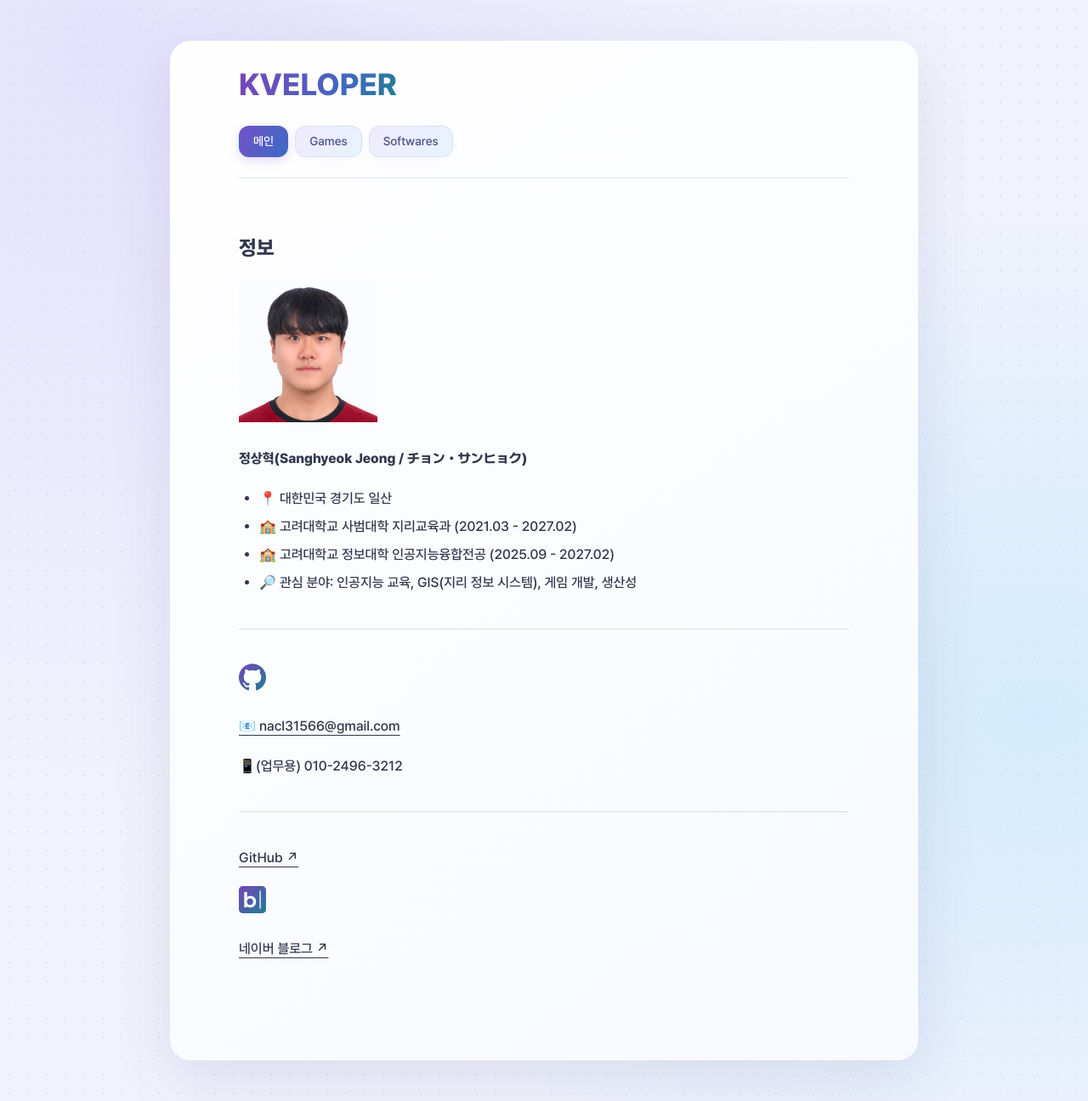
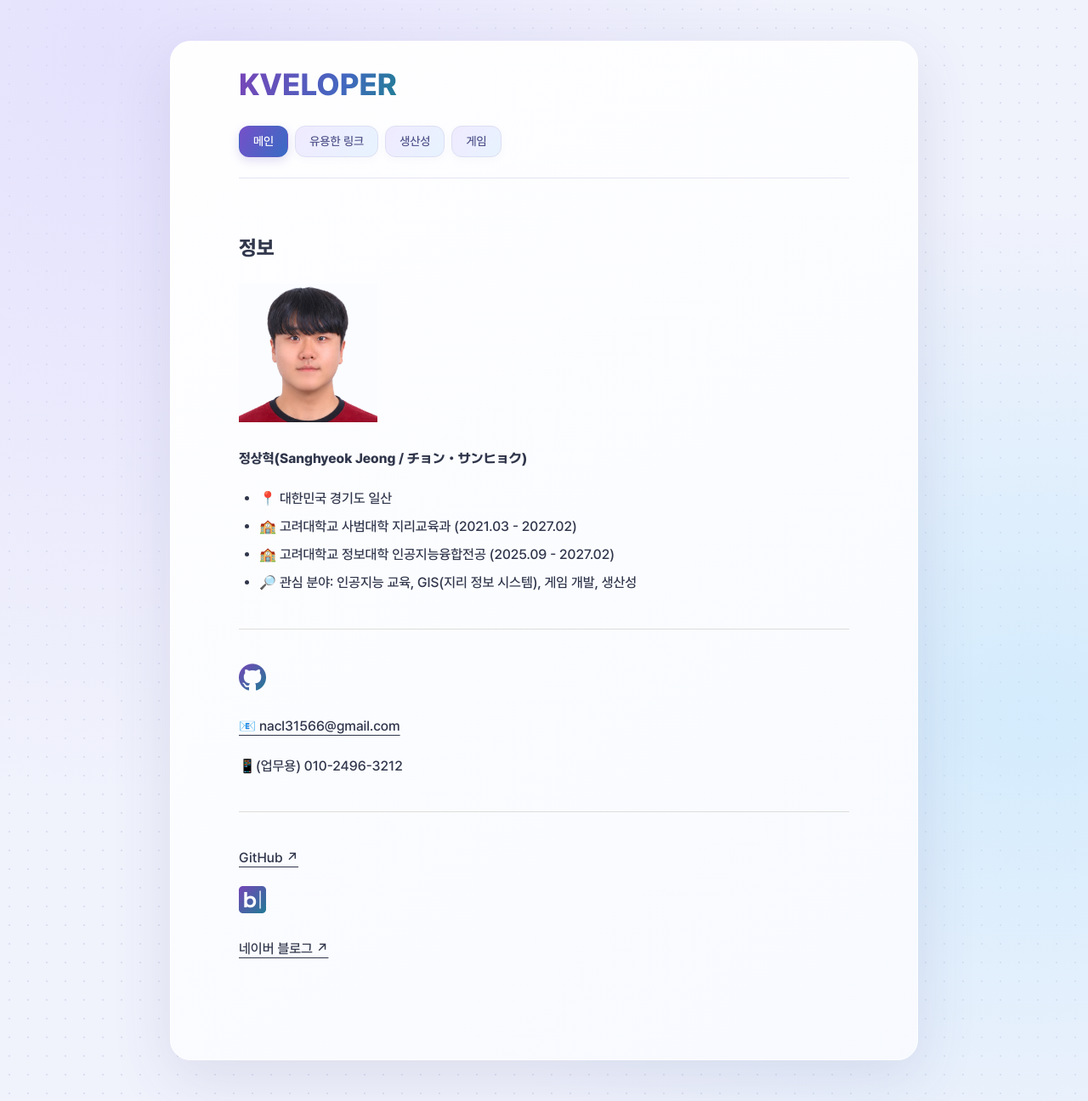
Before and after one commit to kveloper/kveloper.github.io, a Jekyll site: the page built from main.md, in a window 1280 px wide. Shown: the whole page at 85% size. Built offline with Jekyll 4.4.1, drawn with Linux system fonts in a browser that asks for light colours; our own code applies the rules of GitHub Pages for plain Markdown files.

Commit message:
26-11-04 14:42

```diff
--- a/_posts/2026-01-02-games.md
+++ b/_posts/2026-01-01-games.md
@@ -1,6 +1,6 @@
 ---
 layout: default
-title: Games
+title: 게임
 order: 1
 ---
 
--- /dev/null
+++ b/_posts/2026-01-03-link.md
@@ -0,0 +1,7 @@
+---
+layout: default
+title: 유용한 링크
+order: 1
+---
+
+유용한 링크 탭입니다.
```
Also changed, not shown: _posts/2026-01-01-sw.md (deleted, +0 -7 lines), _posts/2026-01-02-sw.md (added, +7 -0 lines).
